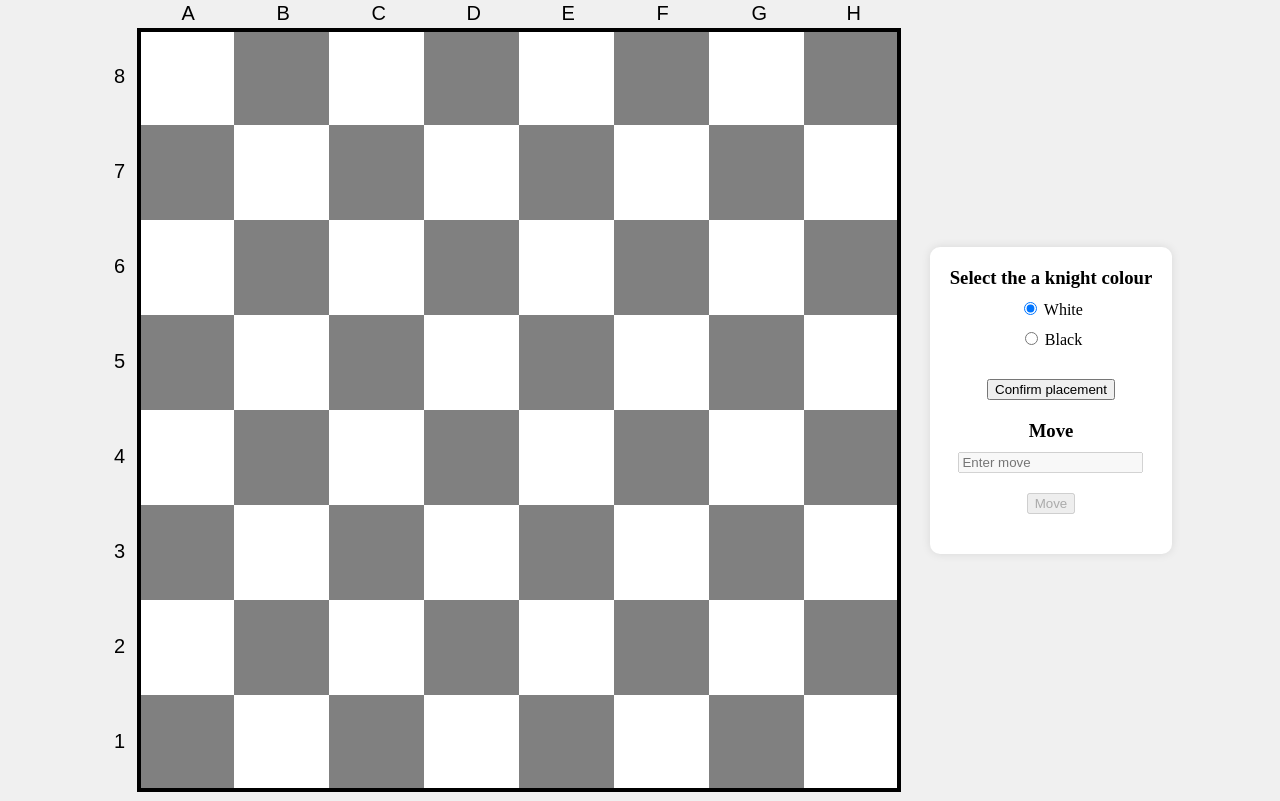
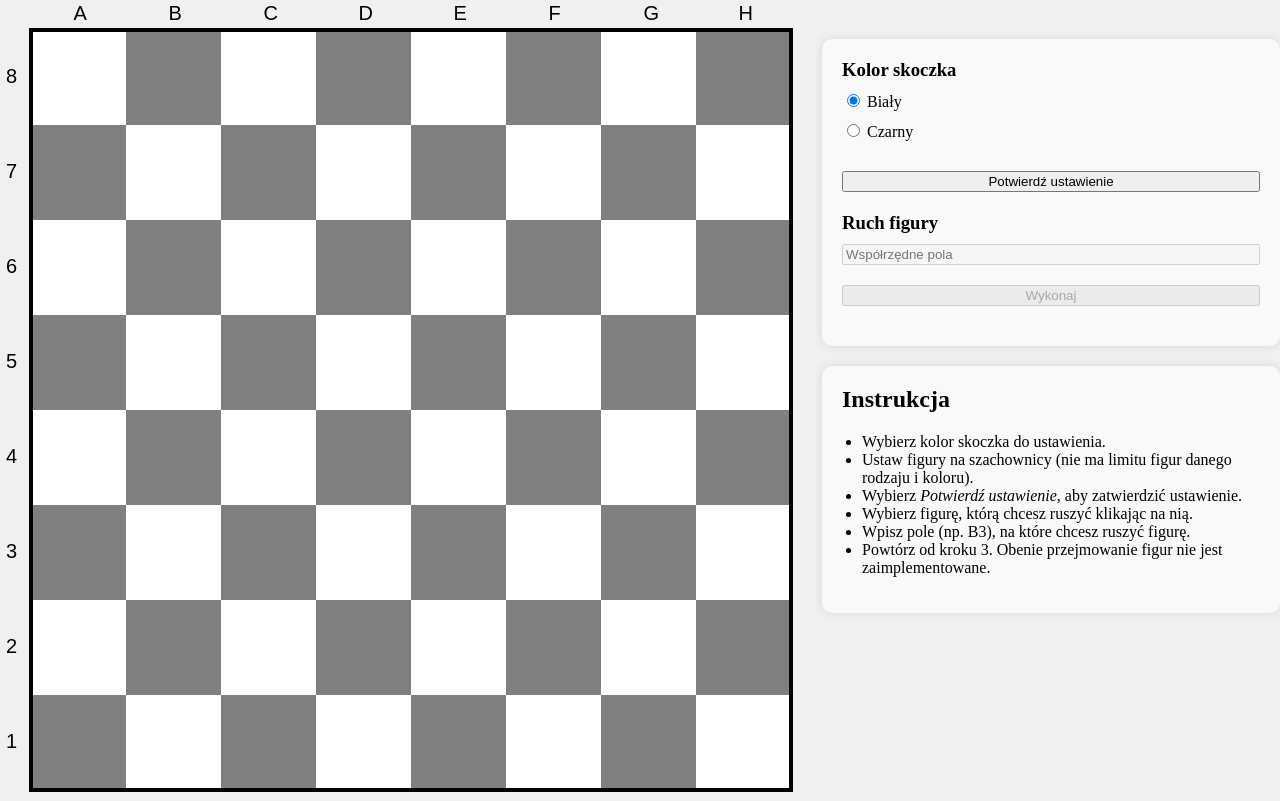
Before and after one commit to nexter0/praktyki_szachownica, a plain HTML site: page index.html in a window 1280 px wide. Drawn offline with Linux system fonts and the light colour scheme.

Commit message:
Add files via upload

```diff
--- a/index.html
+++ b/index.html
@@ -9,19 +9,32 @@
 <body>
     <div id="main-container">
         <canvas id="checkboardCanvas" width="800" height="800"></canvas>
+        <div id="sidebar">
             <div id="menu">
-            <h3>Select the a knight colour</h3>
+                <h3>Kolor skoczka</h3>
                 <label>
-                <input type="radio" name="colour" value="White" checked> White
+                    <input type="radio" name="colour" value="White" checked> Biały
                 </label>
                 <label>
-                <input type="radio" name="colour" value="Black"> Black
+                    <input type="radio" name="colour" value="Black"> Czarny
                 </label>
-            <button id="confirmButton">Confirm placement</button>
-            <h3>Move</h3>
-            <input type="text" id="moveInput" placeholder="Enter move" disabled>
-            <button id="moveButton" disabled>Move</button>
+                <button id="confirmButton">Potwierdź ustawienie</button>
+                <h3>Ruch figury</h3>
+                <input type="text" id="moveInput" placeholder="Współrzędne pola" disabled>
+                <button id="moveButton" disabled>Wykonaj</button>
             </div>
+            <div id="instructions">
+                <h2>Instrukcja</h2>
+                <ul>
+                    <li>Wybierz kolor skoczka do ustawienia.</li>
+                    <li>Ustaw figury na szachownicy (nie ma limitu figur danego rodzaju i koloru).</li>
+                    <li>Wybierz <i>Potwierdź ustawienie</i>, aby zatwierdzić ustawienie.</li>
+                    <li>Wybierz figurę, którą chcesz ruszyć klikając na nią.</li>
+                    <li>Wpisz pole (np. B3), na które chcesz ruszyć figurę.</li>
+                    <li>Powtórz od kroku 3. Obenie przejmowanie figur nie jest zaimplementowane.</li>
+                </ul>
+            </div>
+        <div id="sidebar">
     </div>
     <script type=module src="script.js"></script>
 </body>
--- a/script.js
+++ b/script.js
@@ -208,10 +208,15 @@ window.onload = function() {
 
     confirmButton.addEventListener('click', function() {
         // (void) Listen for the 'Confirm' button
-        isInMovingMode = true;
-        moveButton.disabled = false;
-        moveTextBox.disabled = false;
-        alert('You can now move the pieces.');
+        if (pieceId > 0){
+            isInMovingMode = true;
+            moveButton.disabled = false;
+            moveTextBox.disabled = false;
+            alert('You can now move the pieces.');
+        }
+        else {
+            alert('There are no pieces on the board.');
+        }
     });
 
     moveButton.addEventListener('click', function() {
--- a/styles.css
+++ b/styles.css
@@ -13,19 +13,32 @@ canvas {
 
 #main-container {
     display: flex;
-    align-items: center;
+    align-items: flex-start;
     justify-content: center;
     gap: 20px;
 }
 
-#menu {
+#sidebar {
     display: flex;
     flex-direction: column;
     align-items: center;
-    background-color: #ffffff;
     padding: 20px;
     border-radius: 10px;
+    background-color: transparent;
+    box-shadow: none;
+}
+
+#menu {
+    margin-top: 20px;
+    padding: 20px;
+    background-color: #f9f9f9;
+    border-radius: 10px;
     box-shadow: 0 0 10px rgba(0, 0, 0, 0.1);
+    width: 100%;
+    display: flex;
+    flex-direction: column;
+    align-items: left;
+    width: 100%;
 }
 
 #menu h3 {
@@ -40,3 +53,20 @@ canvas {
     margin-top: 20px;
     margin-bottom: 20px;
 }
+
+#instructions {
+    margin-top: 20px;
+    padding: 20px;
+    background-color: #f9f9f9;
+    border-radius: 10px;
+    box-shadow: 0 0 10px rgba(0, 0, 0, 0.1);
+    width: 100%;
+}
+
+#instructions h2 {
+    margin-top: 0;
+}
+
+#instructions ul {
+    padding-left: 20px;
+}
```
Lines whose indentation alone changed are shown as unchanged.
